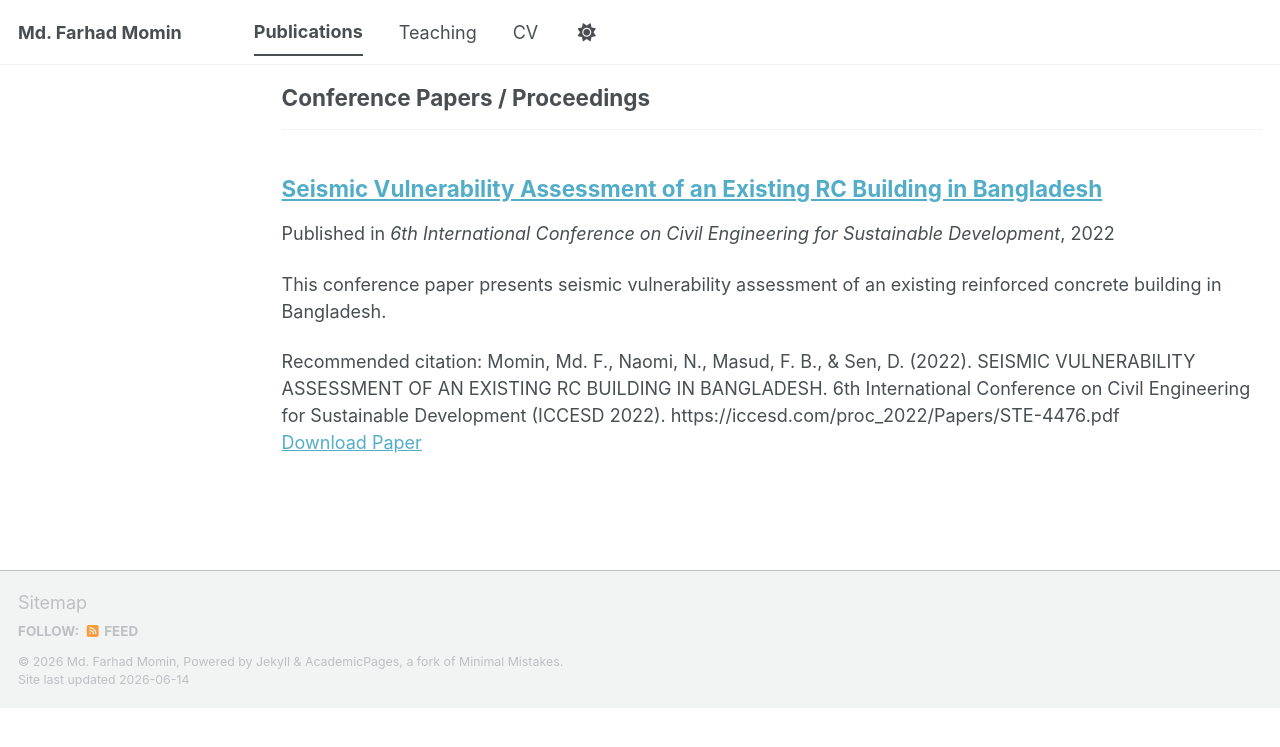
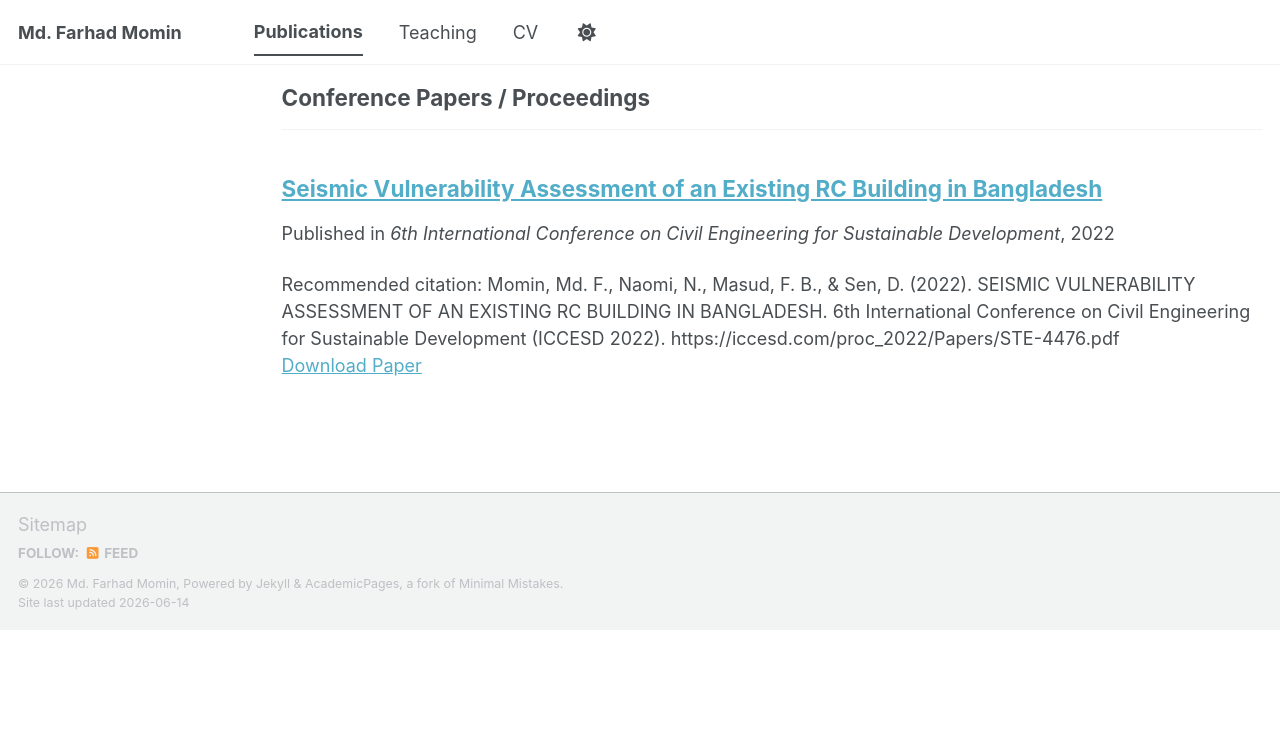
Before and after one commit to farhad-momin/farhad-momin.github.io, a Jekyll site: the page built from _pages/publications.html, in a window 1280 px wide and 900 px high, scrolled down 3044 px. Shown: the top 747 px of the window. Built offline with Jekyll 4.4.1, drawn with Linux system fonts in a browser that asks for light colours; some web fonts are replaced; a script bundle is joined from its source files by our own code; library files that are not in the unit come from our copies.

Commit message:
Remove excerpt from publication details
Removed excerpt from the publication metadata.

```diff
--- a/_publications/2022-02-10-seismic-vulnerability-assessment-of-an-existing-rc-building-in-bangladesh.md
+++ b/_publications/2022-02-10-seismic-vulnerability-assessment-of-an-existing-rc-building-in-bangladesh.md
@@ -3,7 +3,6 @@ title: "Seismic Vulnerability Assessment of an Existing RC Building in Banglades
 collection: publications
 category: conference
 permalink: /publication/2022-02-10-seismic-vulnerability-assessment-of-an-existing-rc-building-in-bangladesh
-excerpt: "This conference paper presents seismic vulnerability assessment of an existing reinforced concrete building in Bangladesh."
 date: 2022-02-10
 venue: "6th International Conference on Civil Engineering for Sustainable Development"
 paperurl: "https://iccesd.com/proc_2022/Papers/STE-4476.pdf"
```
